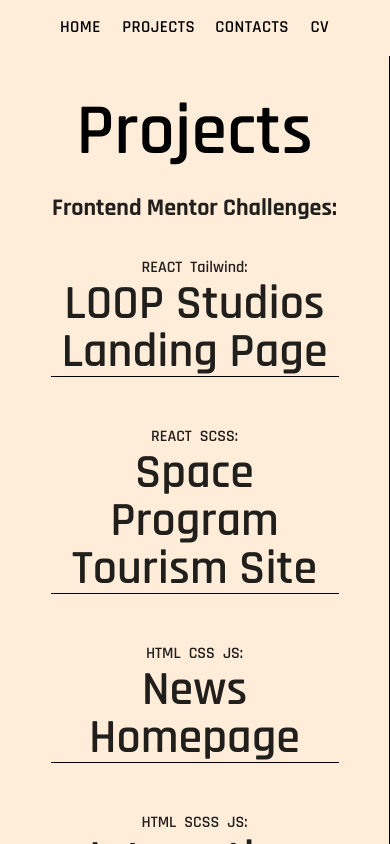
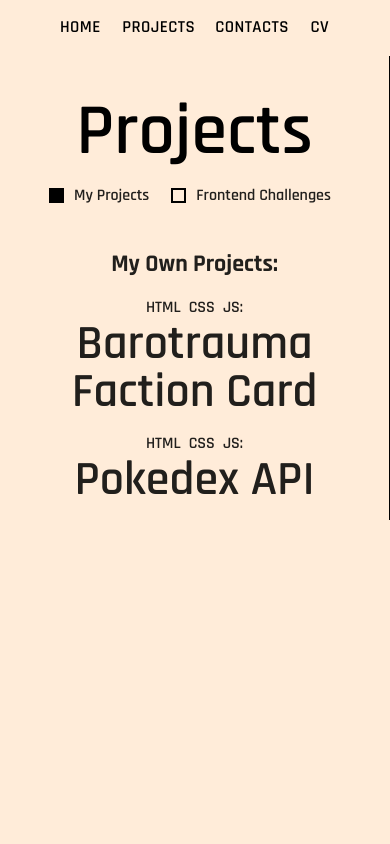
Before and after one commit to CodeLamp168/Caleb-Dylan-Sim-Portfolio, a React (Vite) app: page /projects in a window 390 px wide. Shown: the top 844 px of the page. Built offline with nearby package versions, Linux system fonts and the light colour scheme.

Commit message:
animation fixes (minor bugs)

```diff
--- a/src/assets/Projects.jsx
+++ b/src/assets/Projects.jsx
@@ -1,38 +1,56 @@
+import React, { useState, useEffect } from 'react';
+
 export default function Projects(){
+  const [showProject, setShowProject] = useState(false);
 
-    function ProjectHeader(){
+  const handleFrontEndMentorClick = () => {
+    setShowProject(true);
+  };
 
-        return(
-        <div className="title-header py-6 text-center md:text-left w-full max-w-xs md:max-w-xl">
-          <h1 className="text-7xl lg:text-8xl text-black font-semibold">Projects</h1>
-        </div>
-        )
-    }
+  const handleIndependentProjectsClick = () => {
+    setShowProject(false);
+  };
+
+  function ConditionalComponent() {
+    const [condition, setCondition] = useState(null);
+
+    useEffect(() => {
+
+      const timer = setTimeout(() => {
+        setCondition(true);
+      }, 1000);
+
+      return () => clearTimeout(timer);
+    }, []);
+
+
+
+    return condition ? '' : 'title-header';
+
+  }
+
+  const output = ConditionalComponent();
+
+    function ProjectHeader({ onFrontEndMentorClick, onIndependentProjectsClick }) {
+
+        return (
+          <div className={`${output} py-6 text-center md:text-left w-full max-w-xs md:max-w-xl z-10 `}>
+            <h1 className="text-7xl lg:text-8xl text-black font-semibold">Projects</h1>
+            <div className="grid grid-flow-col mt-4 md:mt-2 md:grid-flow-row md:gap-4 md:justify-items-start z-10 ml-4">
+              <button className={`project-btn font-semibold ${!showProject ? 'active-project-btn' : ''}`} onClick={onIndependentProjectsClick}>My Projects</button>
+
+              <button className={`project-btn font-semibold ${showProject ? "active-project-btn" : ''}`} onClick={onFrontEndMentorClick}>Frontend Challenges</button>
+
+            </div>
+          </div>
+        );
+      }
 
     function ProjectLists(){
 
-
-
-        function ProjectItem({Tools, ProjectName, weblink = null}){
-
-
-            //fix responsive error
-            return(
-                <div className="project-list-item-wrap flex flex-col lg:flex-row items-center  md:items-end w-72 md:w-auto border-b border-black">
-                            <ul className=" flex gap-2 px-2 font-semibold">
-                                {Tools}
-                            </ul>
-                            <li className="project-name px-2 text-center md:text-right text-5xl lg:text-6xl font-semibold cursor-pointer transition-transform duration-700 hover:scale-110 md:hover:scale-y-110 lg:hover:scale-105 relative">
-                                <a  className="relative" href={weblink}>{ProjectName}</a>
-                            </li>
-                </div>
-            )
-        }
-
-
-        const VanillaHTML = () => {
-            return <><p className="">HTML</p> <p className=" " >CSS:</p></>;
-          };
+         const VanillaHTML = () => {
+            return <><p className=" ">HTML</p> <p className=" " >CSS:</p></>;
+        };
 
         const ReactTailwind = () => {
             return <><p className=" ">REACT </p> <p className=" ">Tailwind:</p></>;
@@ -40,6 +58,9 @@
 
         const ReactSCSS = () => {
             return <><p className=" ">REACT </p> <p className=" ">SCSS:</p></>;
+        };
+        const ReactCSS = () => {
+            return <><p className=" ">REACT </p> <p className=" ">CSS:</p></>;
         };
 
         const VanillaSCSSJS = () => {
@@ -50,35 +71,62 @@
             return <><p className=" ">HTML</p> <p className="  ">CSS</p> <p className=" ">JS:</p></>;
         };
 
+
+
+        function ProjectItem({Tools, ProjectName, weblink = null}){
+
+            return(
+                <div className="project-list-item-wrap flex flex-col lg:flex-row items-center  md:items-end w-72 md:w-auto">
+                            <ul className=" flex gap-2 px-2 font-semibold">
+                                {Tools}
+                            </ul>
+                            <li className="project-name px-2 text-center  md:text-right text-5xl lg:text-6xl font-semibold cursor-pointer transition-transform duration-700 hover:scale-110 md:hover:scale-y-110 lg:hover:scale-105 relative">
+                                <a  className="relative" href={weblink}>{ProjectName}</a>
+                            </li>
+                </div>
+            )
+        }
+
+
+        function FrontEndMentor() {
+            return (
+              <div className="flex flex-col items-center md:items-end front-end-mentor-challenge-list">
+                <h1 className="project-subject text-2xl font-bold mb-4">Frontend Mentor Challenges:</h1>
+                <div className="flex flex-col items-end gap-12 md:gap-12">
+                  <ProjectItem Tools={<ReactSCSS />} ProjectName={`Space Program Tourism Site`} weblink={`https://codelamp168.github.io/Space-Tourism-Site/`} />
+                  <ProjectItem Tools={<ReactTailwind />} ProjectName={`LOOP Studios Landing Page`} weblink={`https://codelamp168.github.io/Loop-Studios-Landing-Page-Tailwind-React/`} />
+                  <ProjectItem Tools={<ReactCSS />} ProjectName={`Room HomePage`} weblink={`https://codelamp168.github.io/room-homepage-vite-react/`} />
+                  <ProjectItem Tools={<VanillaJS />} ProjectName={`News Homepage`} weblink={`https://codelamp168.github.io/News-Homepage-Front-End-Mentor-CHALLENGE/`} />
+                  <ProjectItem Tools={<VanillaJS />} ProjectName={`Interactive Card Details`} weblink={`https://codelamp168.github.io/Interactive-Card-Details/`} />
+                  <ProjectItem Tools={<VanillaHTML />} ProjectName={`Crowd Funding Page`} weblink={`https://codelamp168.github.io/FED-Challenge-SCSS-and-JS-Crowdfunding-Page/`} />
+                </div>
+                <div className="invisible-div-for-fade-effect w-full h-2 md:h-4 mt-24"></div>
+              </div>
+            );
+          }
+
+          function IndependentProjects() {
+            return (
+              <div className="flex flex-col items-center md:items-end front-end-mentor-challenge-list">
+                <h1 className="project-subject text-2xl font-bold my-4">My Own Projects:</h1>
+                <div className="flex flex-col items-end gap-4 ">
+                  <ProjectItem Tools={<VanillaJS />} ProjectName={`Barotrauma Faction Card`} weblink={`https://codelamp168.github.io/BaroTrauma-Faction-Card/`} />
+                  <ProjectItem Tools={<VanillaJS />} ProjectName={`Pokedex API`} />
+                </div>
+              </div>
+            );
+          }
+
+
+          function ProjectContent({ showProject }) {
+            return showProject ? <FrontEndMentor /> : <IndependentProjects />;
+          }
+
+
         return(
             <div className="project-list-wrap max-w-max md:absolute md:right-0 h-4/5 relative overflow-y-scroll lg:pr-4">
                 <ul className="text-right flex flex-col gap-6">
-                    <div className="flex flex-col items-center md:items-end front-end-mentor-challenge-list ">
-                        <h1 className="project-subject text-2xl font-bold mb-8">Frontend Mentor Challenges:</h1>
-
-                        <div className="flex flex-col items-end gap-12 md:gap-4">
-
-                            <ProjectItem Tools={<ReactTailwind/>} ProjectName={`LOOP Studios Landing Page`} weblink={`https://codelamp168.github.io/Loop-Studios-Landing-Page-Tailwind-React/`}/>
-                            <ProjectItem Tools={<ReactSCSS/>} ProjectName={`Space Program Tourism Site`} weblink={`https://codelamp168.github.io/Space-Tourism-Site/`}/>
-                            <ProjectItem Tools={<VanillaJS/>} ProjectName={`News Homepage`} weblink={`https://codelamp168.github.io/News-Homepage-Front-End-Mentor-CHALLENGE/#`}/>
-                            <ProjectItem Tools={<VanillaSCSSJS/>} ProjectName={`Interactive Card Details`}/>
-                            <ProjectItem Tools={<VanillaHTML/>} ProjectName={`Crowd Funding Page`}weblink={`https://codelamp168.github.io/FED-Challenge-SCSS-and-JS-Crowdfunding-Page/`}/>
-                        </div>
-
-                    </div>
-
-                    <div className="flex flex-col items-center md:items-end front-end-mentor-challenge-list">
-                        <h1 className="project-subject text-2xl font-bold my-4">My Own Projects:</h1>
-                        <div className="flex flex-col items-end gap-4 ">
-                            <ProjectItem Tools={<VanillaJS/>} ProjectName={`Barotrauma Faction Card`} weblink={`https://codelamp168.github.io/BaroTrauma-Faction-Card/`}/>
-                            <ProjectItem Tools={<VanillaJS/>} ProjectName={`Pokedex API`}/>
-                        </div>
-
-                        <div className="invisible-div-for-fade-effect w-full h-2 md:h-4 mt-24"></div>
-
-
-                    </div>
-
+                <ProjectContent showProject={showProject} />
                 </ul>
             </div>
         )
@@ -86,8 +134,10 @@
 
 
     return(
-    <div className="Asset-content home-main-div flex flex-col  items-center md:block min-h-full p-4  relative ">
-        <ProjectHeader/>
+    <div className="Asset-content home-main-div flex flex-col  items-center md:block min-h-full p-4  relative z-0 ">
+        <ProjectHeader
+            onFrontEndMentorClick={handleFrontEndMentorClick}
+            onIndependentProjectsClick={handleIndependentProjectsClick}/>
         <ProjectLists />
     </div>
     )
--- a/src/index.css
+++ b/src/index.css
@@ -101,6 +101,33 @@
   width:100%;
 }
 
+.project-btn {
+  position:relative;
+}
+
+.project-btn::before {
+  position:absolute;
+  content: '';
+  width: 15px;
+  height: 15px;
+  border: 2px solid black;
+  background: none;
+  left:-2px;
+  bottom:5px;
+  z-index:3;
+}
+
+@media(min-width:768px){
+  .project-btn::before{
+    left:-20px;
+  }
+}
+
+
+.project-btn.active-project-btn::before {
+  background: black;
+}
+
 
 
 
@@ -133,7 +160,7 @@
     }
 
   .project-name a:hover::after {
-      width:100%;
+      width:110%;
   }
 }
 
@@ -142,6 +169,7 @@
 
 .title-header {
   animation:fadeSlideDown 1s forwards;
+
 }
 .project-list-item-wrap  {
   animation: fadeSlideUp 1s forwards;
@@ -160,21 +188,26 @@
 }
 
 
+
 @media(min-width:768px){
 
   .title-header {
     animation:fadeSlideRight 1s forwards;
+
   }
   .project-list-wrap {
     animation: fadeSlideUp 1s forwards;
+
   }
 
   .project-list-item-wrap li {
     animation: fadeSlideLeft 1s forwards;
+
   }
 
   .project-list-item-wrap ul {
     animation: fadeSlideRight 1s forwards;
+
   }
 
   .home-text-area {
@@ -229,10 +262,10 @@
 @keyframes fadeSlideLeft {
   0% {
     opacity: 0;
-    transform: translateX(50px); /* Initial position */
+    transform: translateX(50px);
   }
   100% {
     opacity: 1;
-    transform: translateX(0); /* Final position */
+    transform: translateX(0);
   }
 }
```
